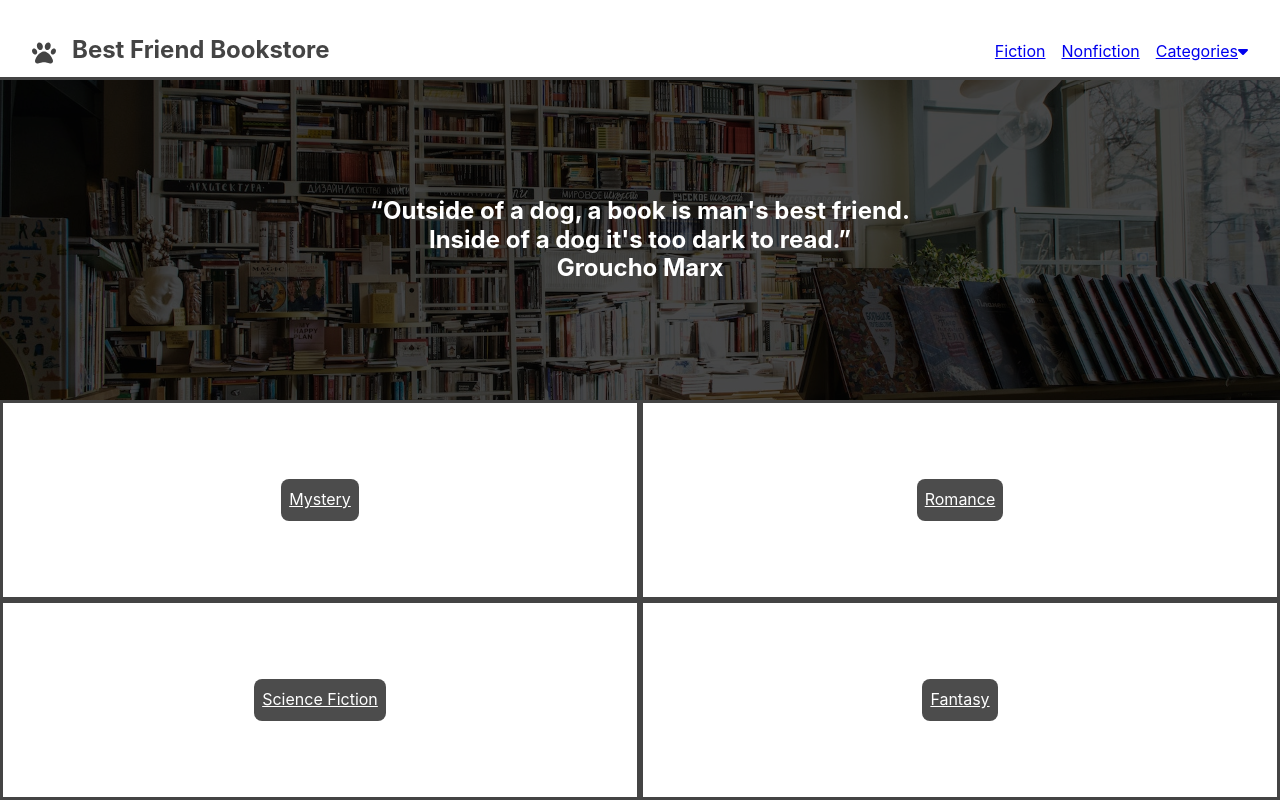
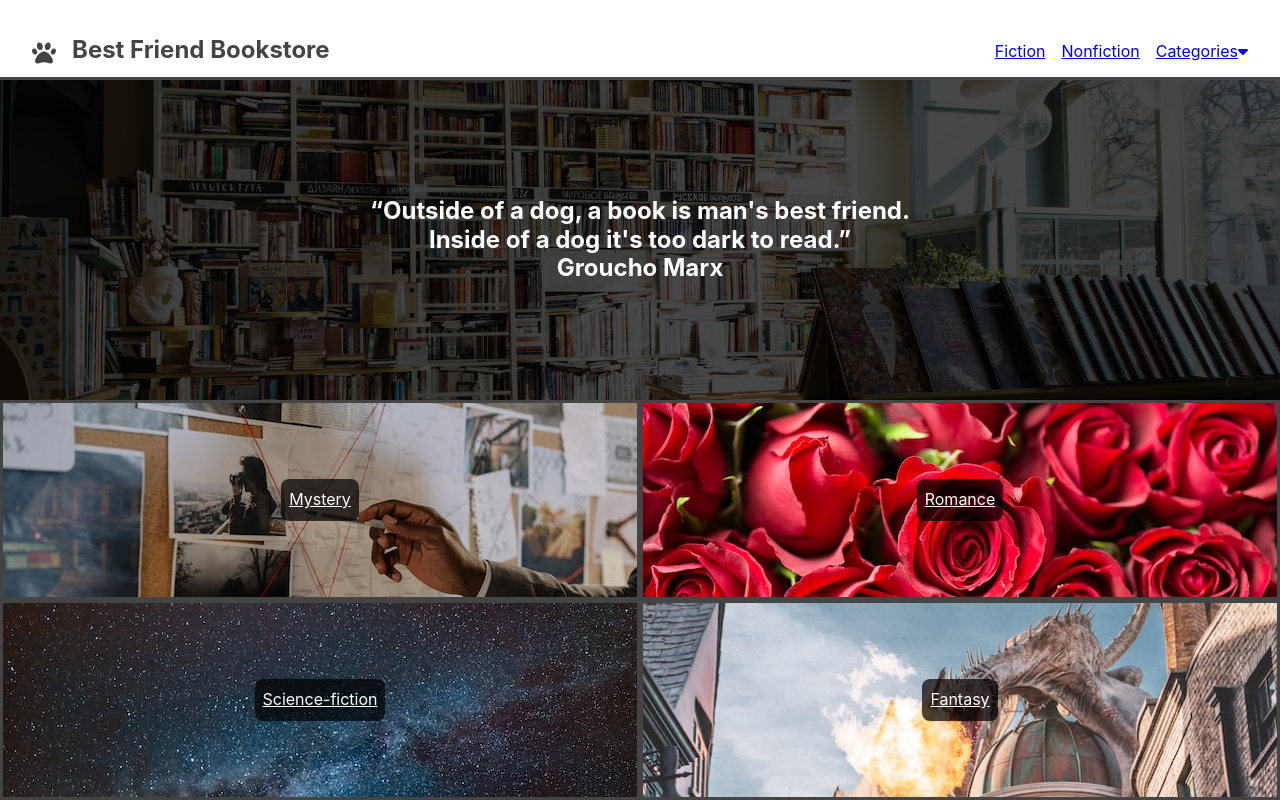
Before and after one commit to mjande/best-friend-bookstore, a React (Create React App) app: page / in a window 1280 px wide. Built offline with nearby package versions, Linux system fonts and the light colour scheme; the HTML template or start-up script is replaced by a standard one.

Commit message:
Fix images bug and change book alignment

```diff
--- a/src/components/Home.js
+++ b/src/components/Home.js
@@ -5,7 +5,7 @@ import uniqid from "uniqid";
 import "../styles/Home.css";
 
 const Home = () => {
-  const categories = ["Mystery", "Romance", "Science Fiction", "Fantasy"];
+  const categories = ["mystery", "romance", "science-fiction", "fantasy"];
 
   return (
     <div>
--- a/src/styles/Category.css
+++ b/src/styles/Category.css
@@ -7,9 +7,10 @@ hr {
 }
 
 .books-container {
+  width: 100%;
   display: flex;
   flex-wrap: wrap;
-  justify-content: space-between;
+  justify-content: start;
   align-items: start;
   margin: 3rem;
   gap: 2rem;
```
